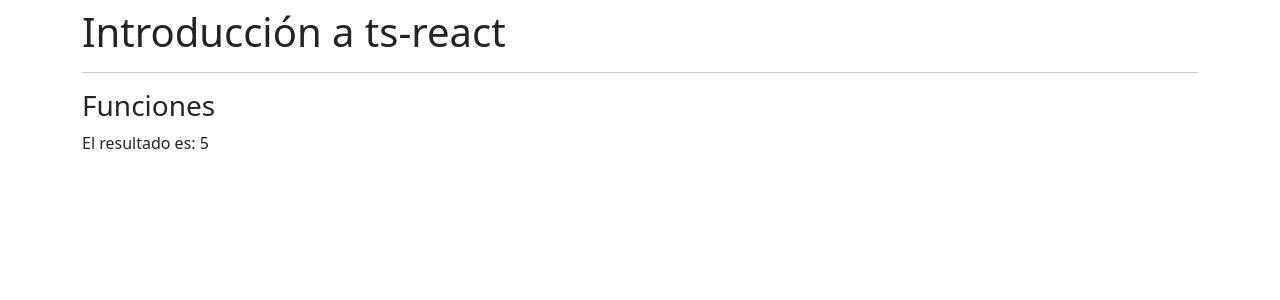
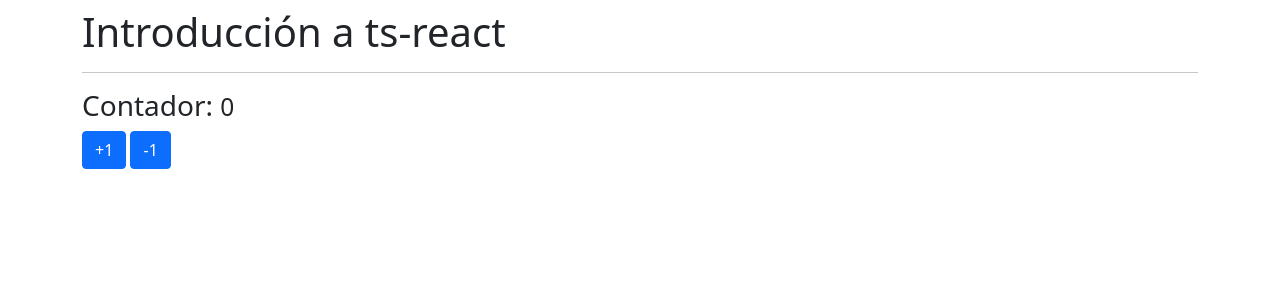
Before and after one commit to DaniDotExe/react-native, a React (Create React App) app in the folder 01-ts-react/: page / in a window 1280 px wide. Shown: the top 300 px of the page. Built offline with nearby package versions, Linux system fonts and the light colour scheme.

Commit message:
Clase 14}

```diff
--- a/01-ts-react/src/App.tsx
+++ b/01-ts-react/src/App.tsx
@@ -1,7 +1,8 @@
-import React from 'react'
-import { TiposBasicos } from './typescript/TiposBasicos';
-import { ObjetosLiterales } from './typescript/ObjetosLiterales';
-import { Funciones } from './typescript/Funciones';
+//import React from 'react'
+//import { TiposBasicos } from './typescript/TiposBasicos';
+//import { ObjetosLiterales } from './typescript/ObjetosLiterales';
+//import { Funciones } from './typescript/Funciones';
+import { Contador } from "./components/Contador";
 
 
 const App = () => {
@@ -11,7 +12,8 @@
       <hr/>
       {/*<TiposBasicos />*/}
       {/*<ObjetosLiterales /> */}
-      <Funciones />
+      {/*<Funciones />*/}
+      <Contador />
     </div>
   )
 }
--- /dev/null
+++ b/01-ts-react/src/components/Contador.tsx
@@ -0,0 +1,30 @@
+import { useState } from "react";
+
+export const Contador = () => {
+
+    const [valor, setValor] = useState(0);
+
+    const acumular = ( numero: number ) => {
+        setValor(valor + numero) ;
+    }
+
+  return (
+    <>
+        <h3>Contador: <small> {valor}</small> </h3>
+
+        <button
+            className='btn btn-primary'
+            onClick = { () => acumular (1)}
+        >
+            +1
+        </button>
+        &nbsp;
+        <button
+            className='btn btn-primary'
+            onClick = { () => acumular (-1)}
+        >
+            -1
+        </button>
+    </>
+  )
+}
```
